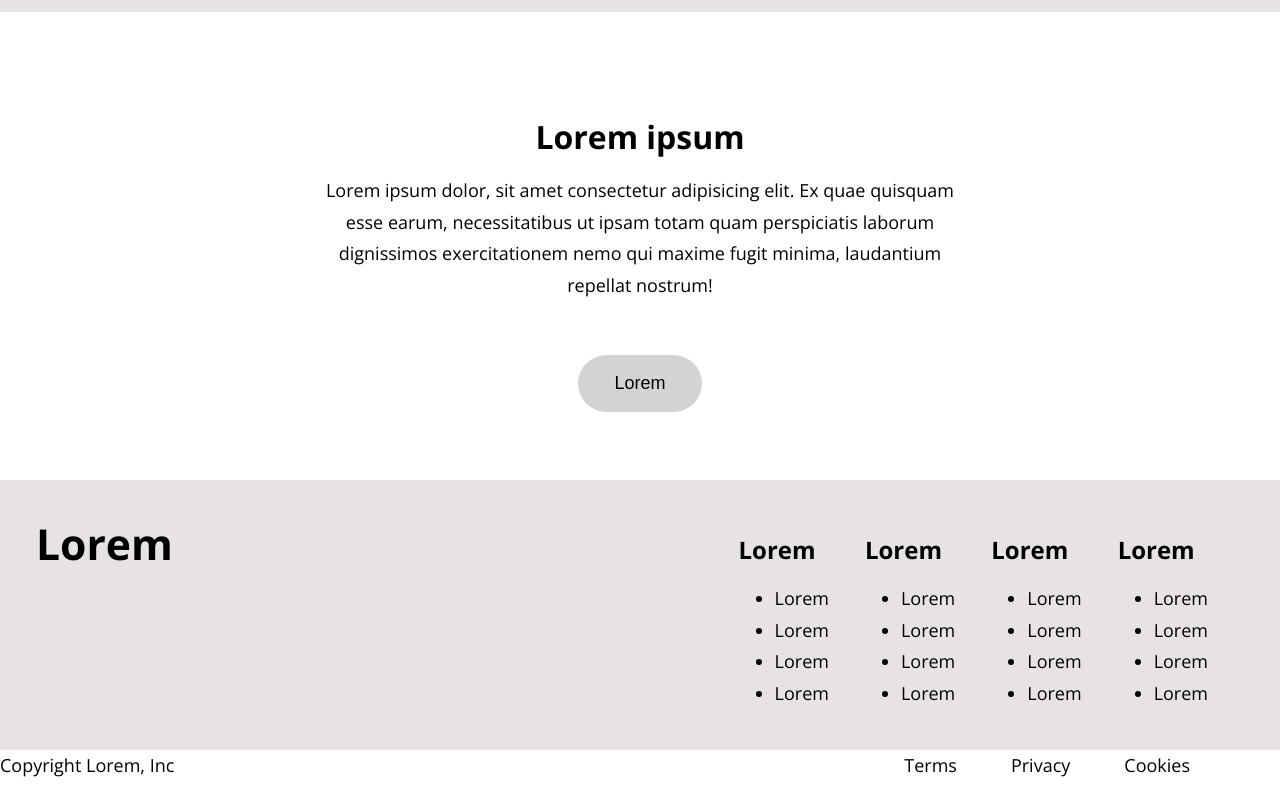
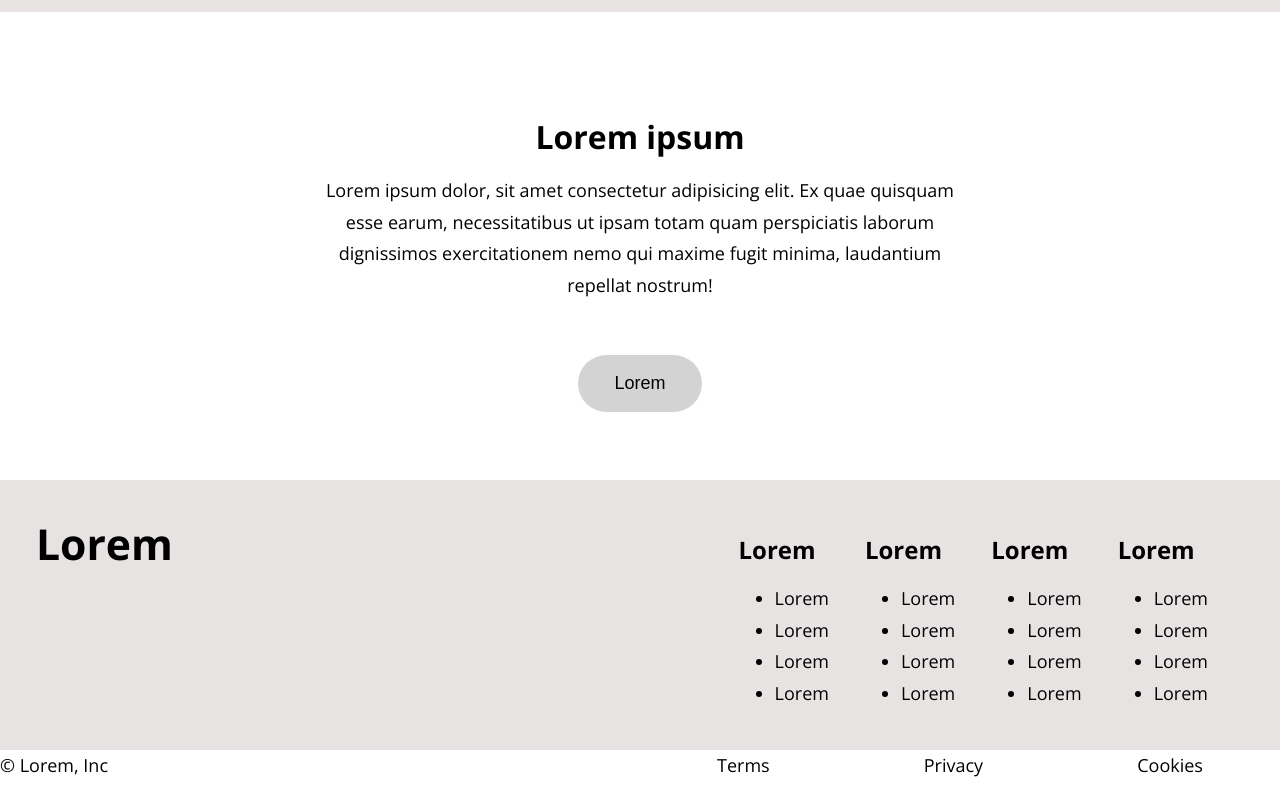
Before and after one commit to cice-classroom/4-layouts-ClaudiaTex, a website: page src/index.html in a window 1280 px wide. Shown: the part 2227-3027 px from the top of the page. Drawn offline with nearby package versions, Linux system fonts and the light colour scheme.

Commit message:
Finish footer properly

```diff
--- a/src/footer.css
+++ b/src/footer.css
@@ -2,13 +2,12 @@
   display: flex;
   flex-direction: row;
   justify-content: space-between;
+  width: 100%;
 }
 
 .footer__ {
   display: flex;
-  margin: 0 2rem 0 0;
+  width: 50%;
+  flex-direction: row-reverse;
+  justify-content: space-around;
 }
-
-.footer__p {
-  margin: 0 3rem 0 0;
-}
--- a/src/index.html
+++ b/src/index.html
@@ -205,11 +205,11 @@
     </main>
     <!--FOOTER-->
     <footer class="footer">
-      <p>Copyright Lorem, Inc</p>
+      <p>© Lorem, Inc</p>
       <div class="footer__">
-        <p class="footer__p">Terms</p>
-        <p class="footer__p">Privacy</p>
-        <p class="footer__p">Cookies</p>
+        <p>Cookies</p>
+        <p>Privacy</p>
+        <p>Terms</p>
       </div>
     </footer>
     <!--End Footer-->
```
